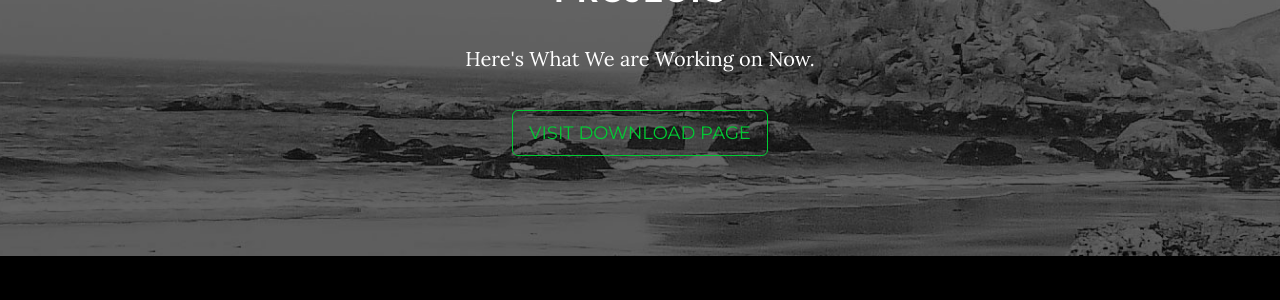
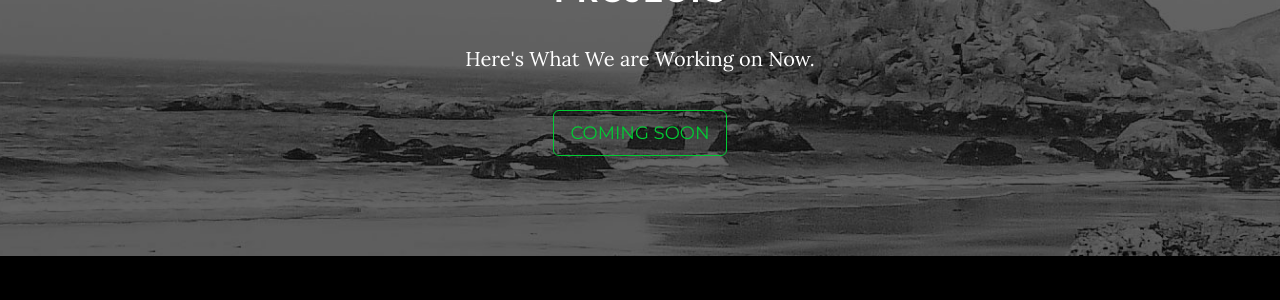
Before and after one commit to CodeMartians/codemartians.github.io, a Jekyll site: the page built from index.html, in a window 1280 px wide and 900 px high, scrolled down 1687 px. Shown: the part 138-438 px from the top of the window. Built offline with Jekyll 4.4.1, drawn with Linux system fonts in a browser that asks for light colours.

Commit message:
projects

```diff
--- a/_includes/projects.html
+++ b/_includes/projects.html
@@ -5,7 +5,7 @@
                 <div class="col-lg-8 col-lg-offset-2">
                     <h2>Projects</h2>
                     <p>Here's What We are Working on Now.</p>
-                    <a href="http://startbootstrap.com/template-overviews/grayscale/" class="btn btn-default btn-lg">Visit Download Page</a>
+                    <a href="http://codemartians.com" class="btn btn-default btn-lg">Coming Soon</a>
                 </div>
             </div>
         </div>
```
